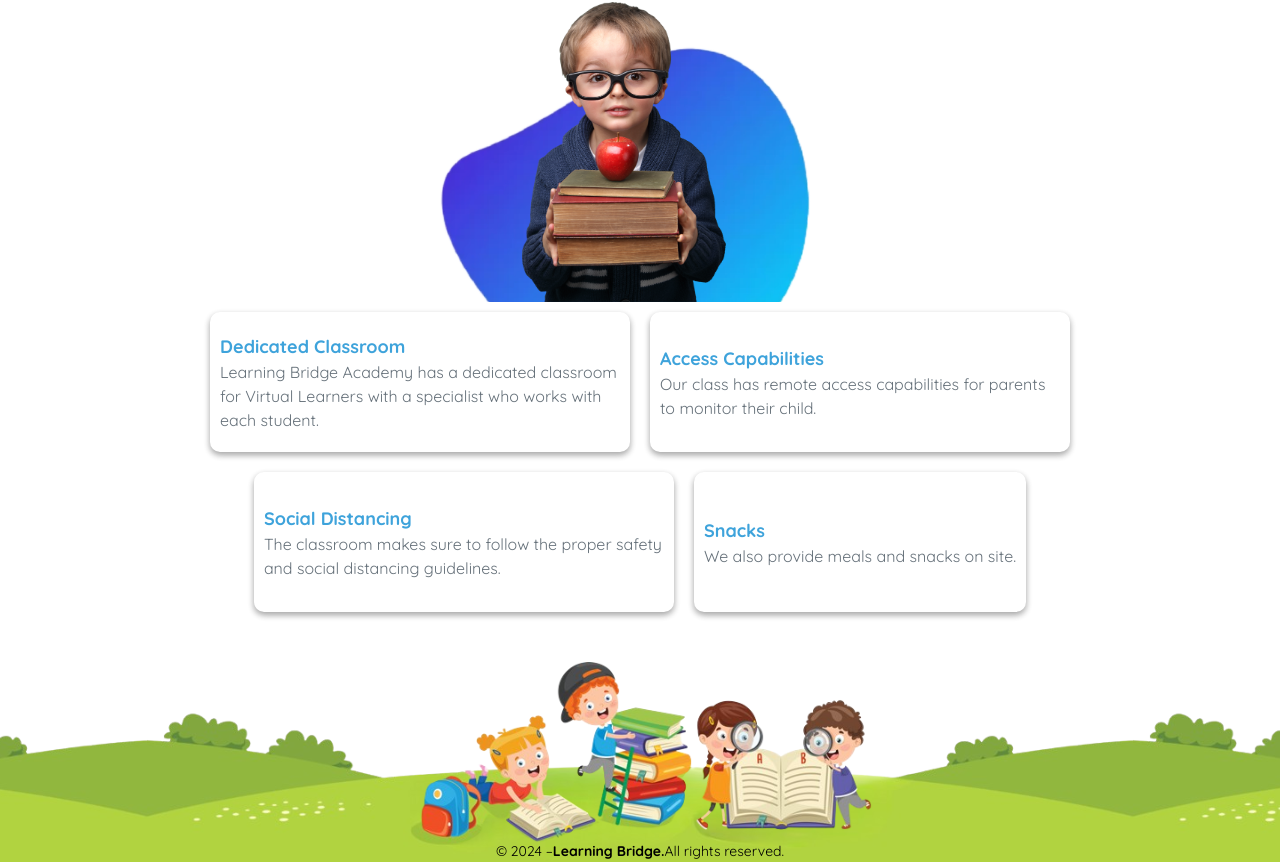
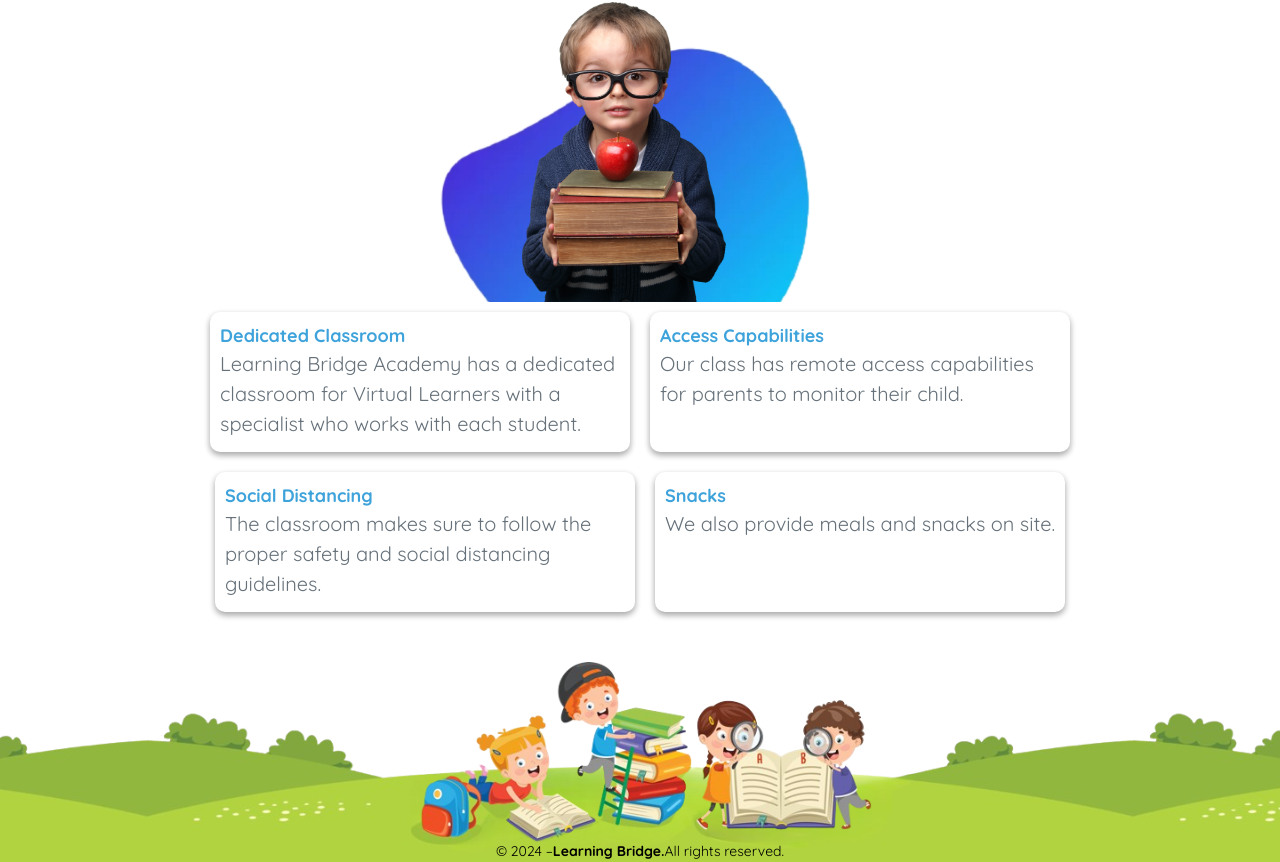
Before and after one commit to Zhybuliou/learningbridge, a React (Vite) app: page /freehold/virtual in a window 1280 px wide. Shown: the part 428-1290 px from the top of the page. Built offline with nearby package versions, Linux system fonts and the light colour scheme.

Commit message:
feat: add style content page virtual

```diff
--- a/src/components/page-title/page-title.css
+++ b/src/components/page-title/page-title.css
@@ -30,6 +30,7 @@
   transform: rotate(180deg);
 }
 .title-wrapper h2 {
+  text-align: center;
   font-size: 80px;
   font-family: 'Quicksand', sans-serif;
   font-weight: 700;
--- a/src/pages/virtual/VirtualPage.tsx
+++ b/src/pages/virtual/VirtualPage.tsx
@@ -15,8 +15,8 @@ export default function VirtualPage() {
           <img src={BoyBook} alt="boy" width="auto" height="300px" />
         </div>
         <div className="virtual-content-info">
-          <div className="who-content-card">
-            <div className="who-content-content">
+          <div className="virtual-content-card">
+            <div className="virtual-content-content">
               <h5>Dedicated Classroom</h5>
               <p>
                 Learning Bridge Academy has a dedicated classroom for Virtual
@@ -24,8 +24,8 @@ export default function VirtualPage() {
               </p>
             </div>
           </div>
-          <div className="who-content-card">
-            <div className="who-content-content">
+          <div className="virtual-content-card">
+            <div className="virtual-content-content">
               <h5>Access Capabilities</h5>
               <p>
                 Our class has remote access capabilities for parents to monitor
@@ -33,8 +33,8 @@ export default function VirtualPage() {
               </p>
             </div>
           </div>
-          <div className="who-content-card">
-            <div className="who-content-content">
+          <div className="virtual-content-card">
+            <div className="virtual-content-content">
               <h5>Social Distancing</h5>
               <p>
                 The classroom makes sure to follow the proper safety and social
@@ -42,8 +42,8 @@ export default function VirtualPage() {
               </p>
             </div>
           </div>
-          <div className="who-content-card">
-            <div className="who-content-content">
+          <div className="virtual-content-card">
+            <div className="virtual-content-content">
               <h5>Snacks</h5>
               <p>We also provide meals and snacks on site.</p>
             </div>
--- a/src/pages/virtual/virtual.css
+++ b/src/pages/virtual/virtual.css
@@ -6,6 +6,7 @@
     line-height: 2.5rem;
   }
   .virtual-header h3 {
+    text-align: center;
     font-size: 50px;
     font-family: 'Quicksand', sans-serif;
     font-weight: 700;
@@ -14,6 +15,7 @@
     letter-spacing: -3px;
   }
   .virtual-header p {
+    text-align: center;
     margin-top: 30px;
     margin-bottom: 10px;
     font-size: 40px;
@@ -27,7 +29,6 @@
     margin-bottom: 40px;
     display: flex;
     justify-content: center;
-
     flex-wrap: wrap;
   }
 
@@ -50,8 +51,8 @@
     display: flex;
     justify-content: space-between;
     margin: 10px;
-    max-width: 520px;
-    height: 240px;
+    max-width: 420px;
+    height: 140px;
     padding: 10px;
     box-shadow:
       rgba(0, 0, 0, 0.16) 0px 3px 6px,
```
